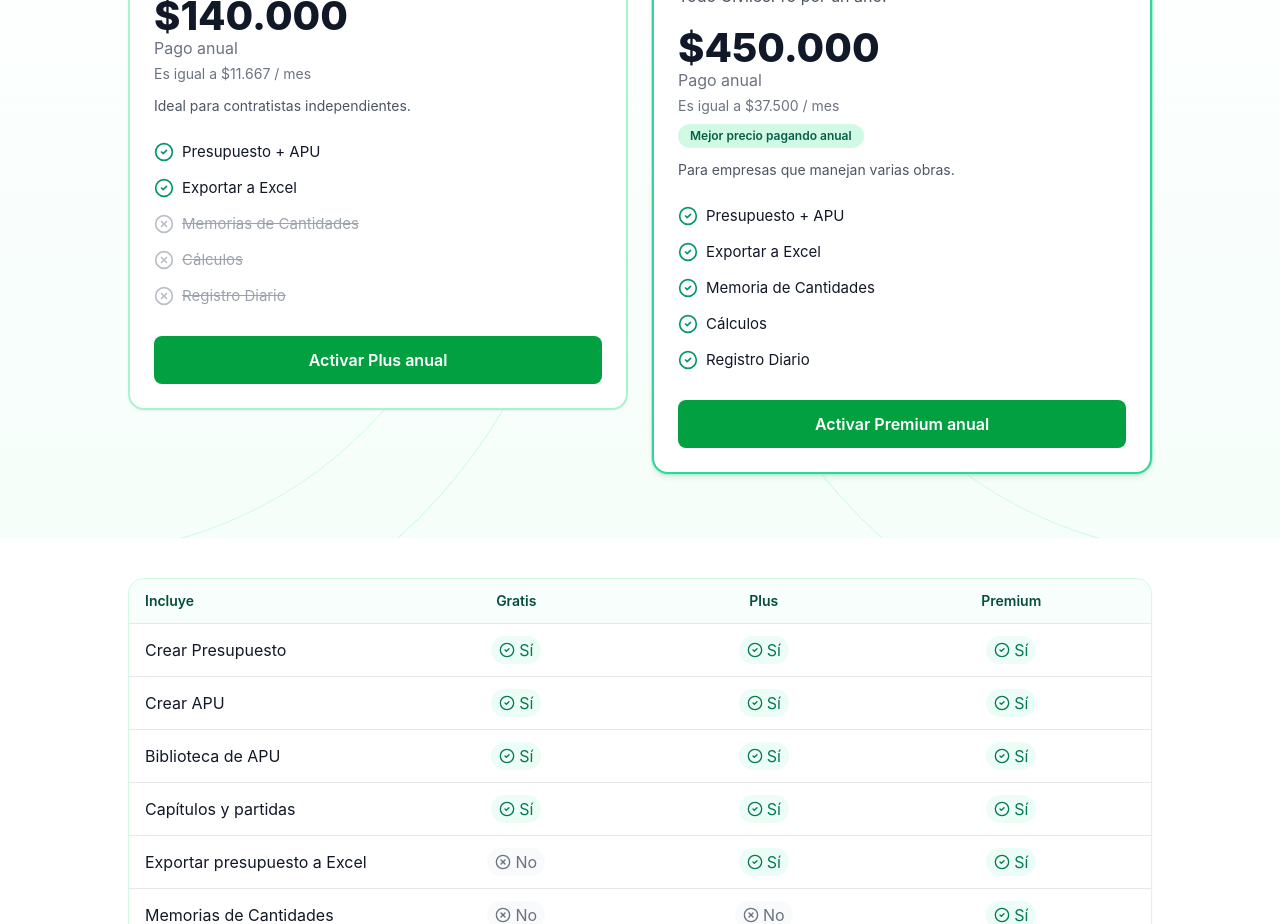
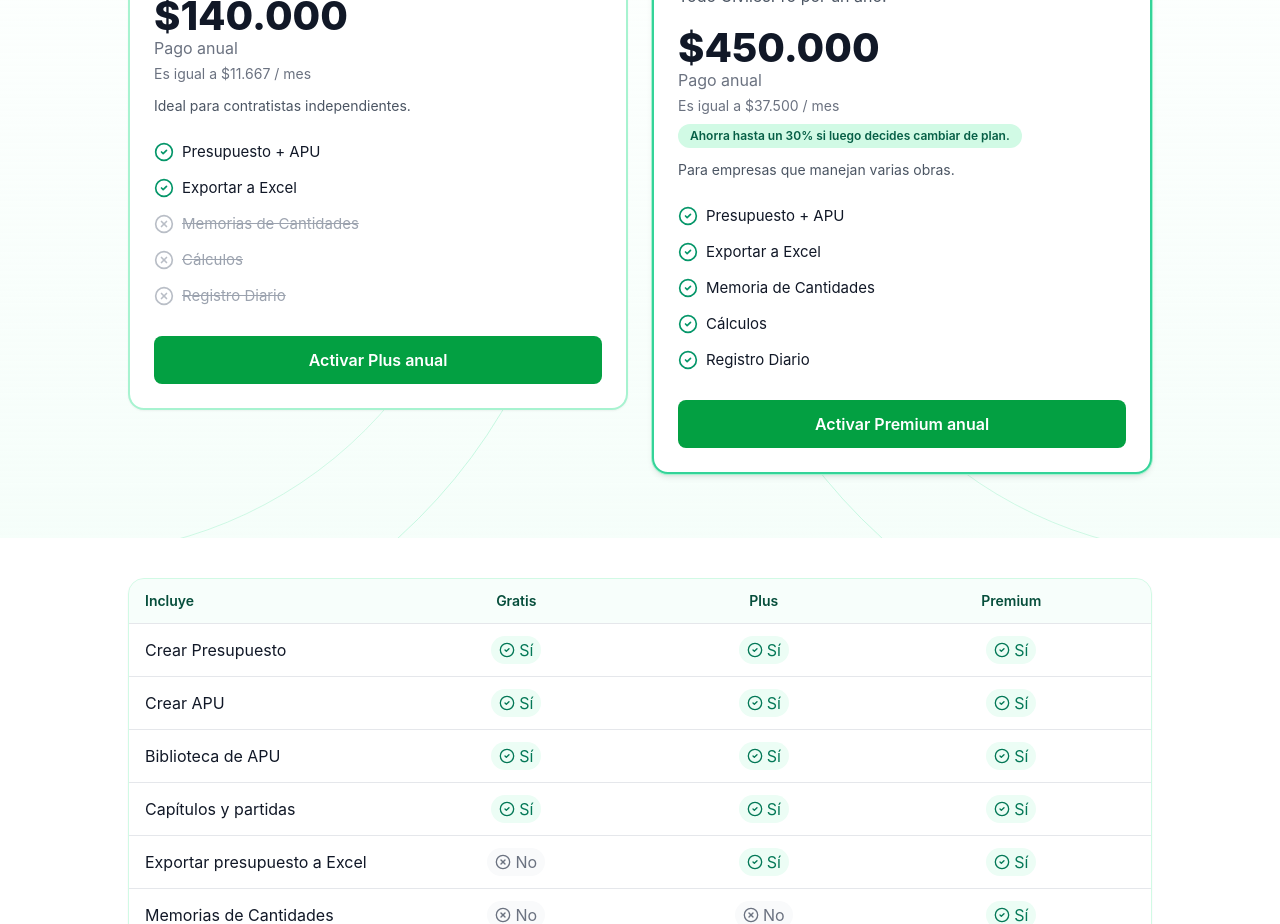
Before and after one commit to CivilesPro/pagina-principal, a React (Vite) app: page /plataforma in a window 1280 px wide. Shown: the part 5400-6324 px from the top of the page. Built offline with nearby package versions, Linux system fonts and the light colour scheme.

Commit message:
subimos el precio

```diff
--- a/src/pages/PlataformaPage.jsx
+++ b/src/pages/PlataformaPage.jsx
@@ -455,7 +455,7 @@ function Plans() {
 
                 {/* Ahorro vs mensual (sin decir % exacto) */}
                 <div className="mt-2 inline-flex items-center rounded-full bg-emerald-100 px-3 py-1 text-xs font-semibold text-emerald-800">
-                  Mejor precio pagando anual
+                  Ahorra hasta un 30% si luego decides cambiar de plan.
                 </div>
               </div>
 
```
